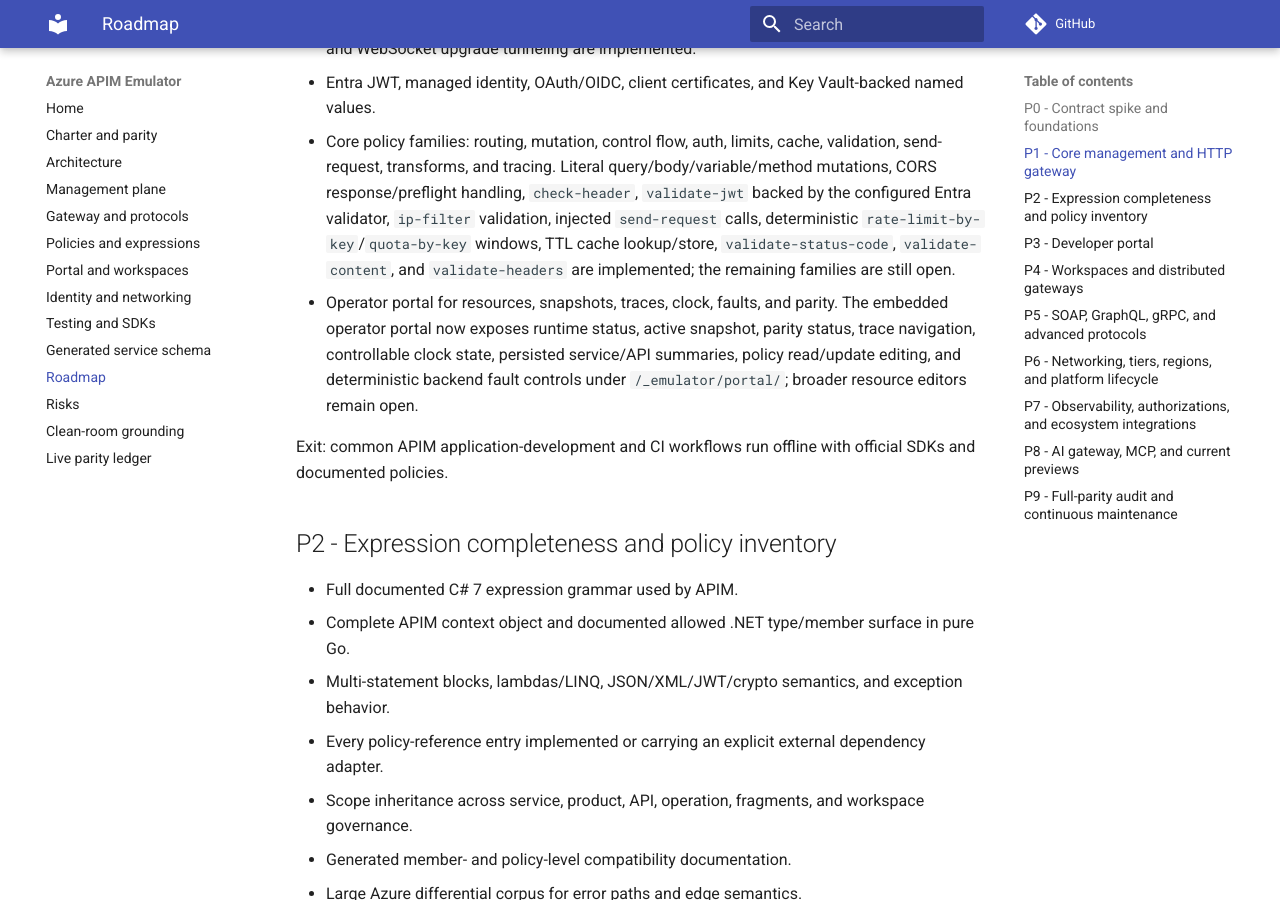
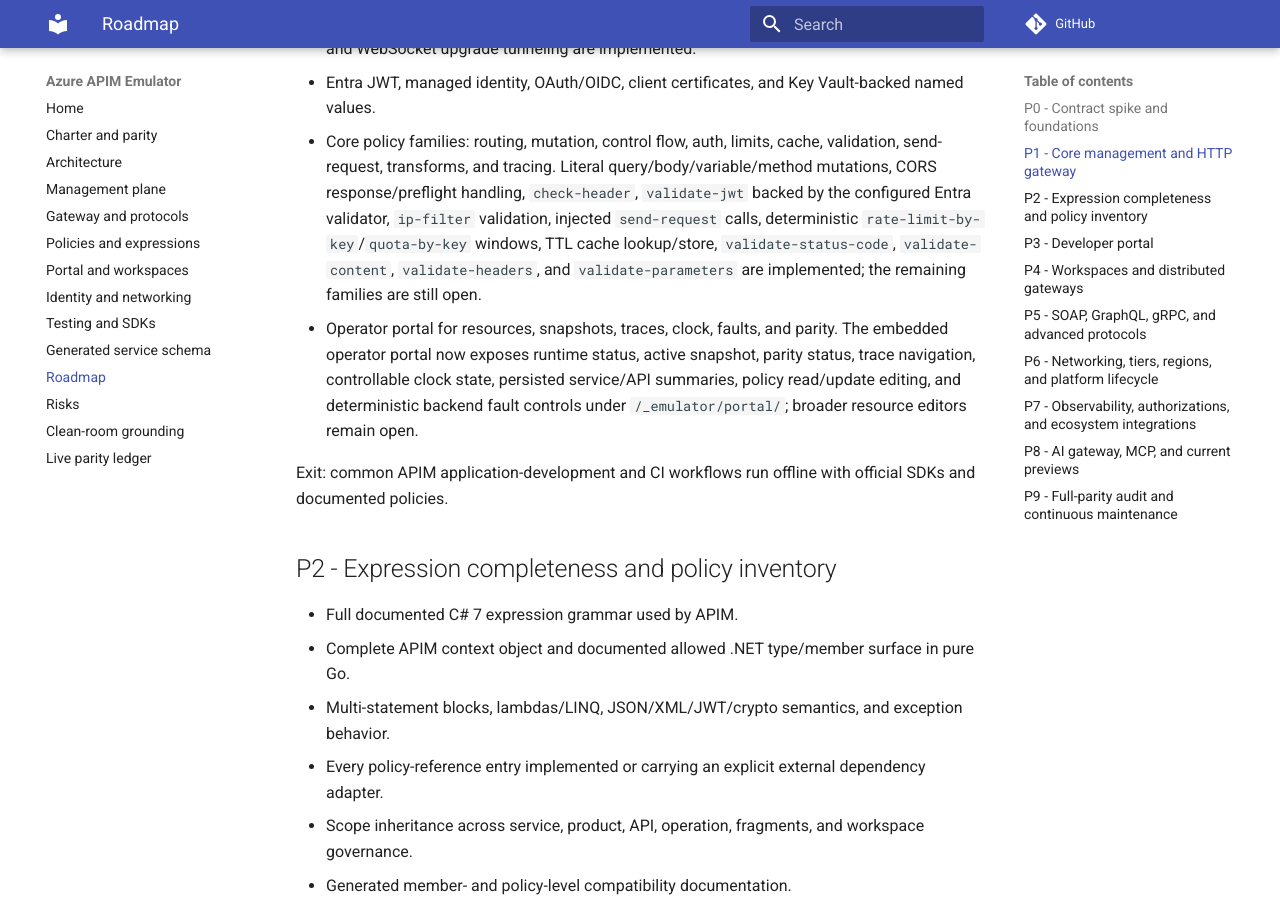
Before and after one commit to calvinchengx/azure-apim-emulator, an MkDocs documentation site: the page built from docs/09-roadmap.md, in a window 1280 px wide and 900 px high, scrolled down 1818 px. Built offline with MkDocs 1.6.1 and Material for MkDocs 9.7.7, drawn with Linux system fonts in a browser that asks for light colours; comment, search, counter and statistics services are not loaded.

Commit message:
Document parameter validation policy

```diff
--- a/docs/09-roadmap.md
+++ b/docs/09-roadmap.md
@@ -40,7 +40,7 @@
   Custom hostname routing from persisted `hostnameConfigurations`, backend TLS chain-validation/client-certificate behavior, backend retry execution for transient failures/status predicates, circuit-breaker state, SSE flushing, and WebSocket upgrade tunneling are implemented.
 - Entra JWT, managed identity, OAuth/OIDC, client certificates, and Key Vault-backed named values.
 - Core policy families: routing, mutation, control flow, auth, limits, cache, validation, send-request, transforms, and tracing.
-  Literal query/body/variable/method mutations, CORS response/preflight handling, `check-header`, `validate-jwt` backed by the configured Entra validator, `ip-filter` validation, injected `send-request` calls, deterministic `rate-limit-by-key`/`quota-by-key` windows, TTL cache lookup/store, `validate-status-code`, `validate-content`, and `validate-headers` are implemented; the remaining families are still open.
+  Literal query/body/variable/method mutations, CORS response/preflight handling, `check-header`, `validate-jwt` backed by the configured Entra validator, `ip-filter` validation, injected `send-request` calls, deterministic `rate-limit-by-key`/`quota-by-key` windows, TTL cache lookup/store, `validate-status-code`, `validate-content`, `validate-headers`, and `validate-parameters` are implemented; the remaining families are still open.
 - Operator portal for resources, snapshots, traces, clock, faults, and parity.
   The embedded operator portal now exposes runtime status, active snapshot, parity status, trace navigation, controllable clock state, persisted service/API summaries, policy read/update editing, and deterministic backend fault controls under `/_emulator/portal/`; broader resource editors remain open.
 
```
Also changed, not shown: docs/parity.md (+1 -1 lines).
